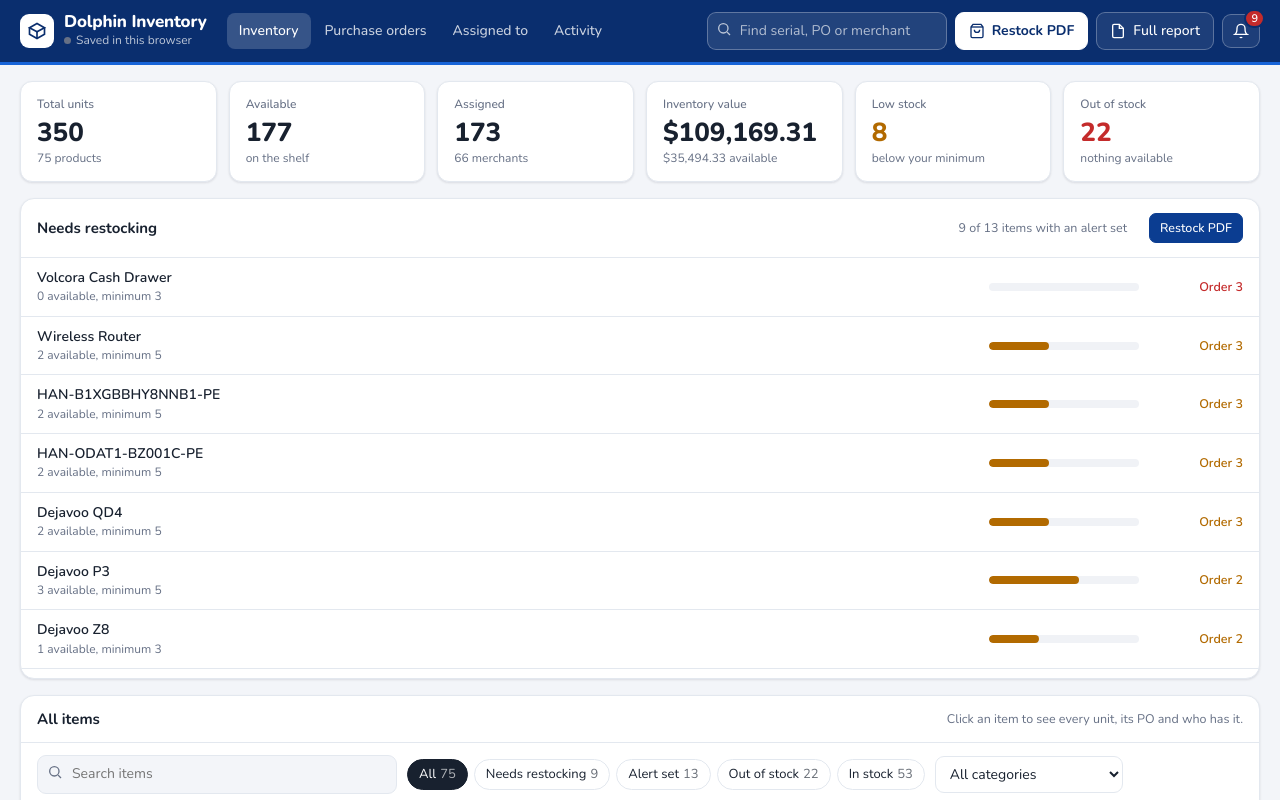
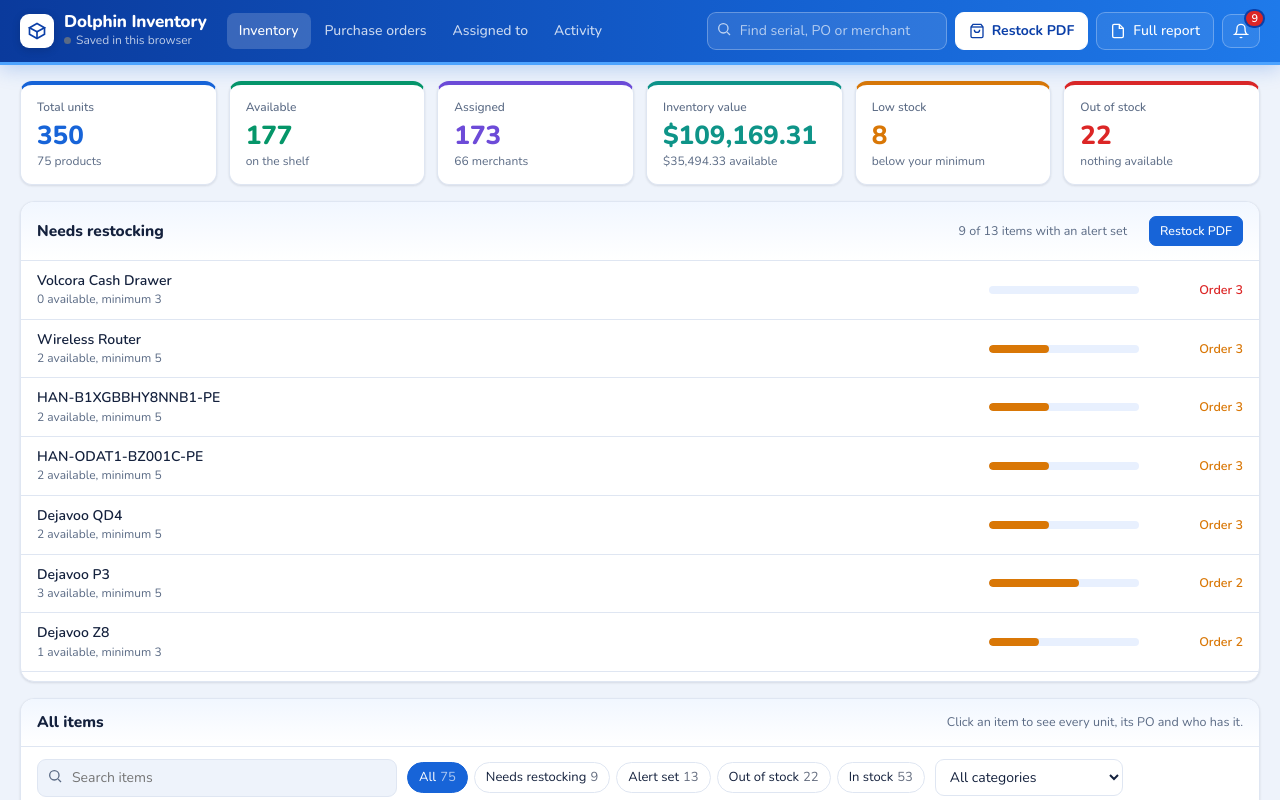
Before and after one commit to JainilPatel19/Dolphin, a plain HTML site: page index.html in a window 1280 px wide. Shown: the top 800 px of the page. Drawn offline with nearby package versions, Linux system fonts and the light colour scheme.

Commit message:
Add files via upload

```diff
--- a/index.html
+++ b/index.html
@@ -10,20 +10,21 @@
 <style>
 :root{
   /* Layout: sticky top bar, summary tiles, attention panel beside category breakdown, then a dense operable item table. */
-  --bg:#f3f5f9; --surface:#ffffff; --ink:#18212f; --muted:#667085; --line:#e3e8ef; --accent:#0b3d91; --accent-soft:#e6edf9;
-  --red:#c42b2b; --red-soft:#fdecec; --amber:#b26a00; --amber-soft:#fff4e0; --green:#18794e; --green-soft:#e6f5ec; --grey-soft:#f0f2f6;
-  --display:"Nunito",system-ui,sans-serif; --body:"Nunito",system-ui,sans-serif; --brand:#0a2e6e; --brand-2:#1764d8; --mono:"IBM Plex Mono",ui-monospace,monospace;
+  --bg:#eef3fb; --surface:#ffffff; --ink:#14213d; --muted:#5b6b85; --line:#dfe6f2; --accent:#1764d8; --accent-soft:#e6f0ff;
+  --red:#dc2626; --red-soft:#fee8e8; --amber:#d97706; --amber-soft:#fff3dc; --green:#059669; --green-soft:#ddf7ec; --grey-soft:#eef2f8;
+  --violet:#6d4bd8; --teal:#0e9488;
+  --display:"Nunito",system-ui,sans-serif; --body:"Nunito",system-ui,sans-serif; --brand:#0b3fa8; --brand-2:#4da3ff; --mono:"IBM Plex Mono",ui-monospace,monospace;
   --shadow:0 1px 2px rgba(16,24,40,.05),0 1px 3px rgba(16,24,40,.06);
   color-scheme:light;
 }
 @media (prefers-color-scheme:dark){:root:not([data-theme="light"]){
   --bg:#0e131c; --surface:#161d29; --ink:#e6ebf3; --muted:#93a0b4; --line:#263042; --accent:#5b93f5; --accent-soft:#1a2a47;
   --red:#f07171; --red-soft:#3a1c1f; --amber:#f0b04a; --amber-soft:#3a2b12; --green:#4cc38a; --green-soft:#12301f; --grey-soft:#1d2533;
-  --shadow:none; color-scheme:dark;}}
+  --violet:#a48bff; --teal:#3cc9b8; --shadow:none; color-scheme:dark;}}
 :root[data-theme="dark"]{
   --bg:#0e131c; --surface:#161d29; --ink:#e6ebf3; --muted:#93a0b4; --line:#263042; --accent:#5b93f5; --accent-soft:#1a2a47;
   --red:#f07171; --red-soft:#3a1c1f; --amber:#f0b04a; --amber-soft:#3a2b12; --green:#4cc38a; --green-soft:#12301f; --grey-soft:#1d2533;
-  --shadow:none; color-scheme:dark;}
+  --violet:#a48bff; --teal:#3cc9b8; --shadow:none; color-scheme:dark;}
 *{box-sizing:border-box}
 html,body{margin:0}
 body{background:var(--bg);color:var(--ink);font:14px/1.45 var(--body)}
@@ -33,7 +34,7 @@ button,input,select{font:inherit;color:inherit}
 .wrap{max-width:1320px;margin:0 auto;padding:0 20px 48px}
 
 /* top bar */
-.top{position:sticky;top:0;z-index:20;background:var(--brand);border-bottom:3px solid var(--brand-2);color:#fff}
+.top{position:sticky;top:0;z-index:20;background:linear-gradient(90deg,#0a3a9c 0%,#1460d0 60%,#1f7aea 100%);border-bottom:3px solid var(--brand-2);color:#fff;box-shadow:0 4px 18px rgba(23,100,216,.25)}
 .top .brand small,.top .brand small *{color:rgba(255,255,255,.72)}
 .top .logo{background:#fff;color:var(--brand)}
 .top .tab{color:rgba(255,255,255,.78)}
@@ -49,7 +50,7 @@ button,input,select{font:inherit;color:inherit}
 .top .bell .badge{border:2px solid var(--brand)}
 .top .wrap{display:flex;align-items:center;gap:14px;padding-top:12px;padding-bottom:12px;flex-wrap:wrap}
 .brand{display:flex;align-items:center;gap:10px;margin-right:auto}
-.logo{width:34px;height:34px;border-radius:9px;background:var(--accent);display:grid;place-items:center;color:#fff}
+.logo{width:34px;height:34px;border-radius:9px;background:var(--accent);box-shadow:0 2px 8px rgba(0,0,0,.15);display:grid;place-items:center;color:#fff}
 .brand h1{font:800 18px/1.1 var(--display);margin:0;letter-spacing:-.01em}
 .brand small{display:block;color:var(--muted);font-size:12px}
 .btn{display:inline-flex;align-items:center;gap:7px;border:1px solid var(--line);background:var(--surface);border-radius:9px;padding:8px 13px;cursor:pointer;font-weight:500;white-space:nowrap}
@@ -74,14 +75,24 @@ button,input,select{font:inherit;color:inherit}
 .tile .k{font-size:12px;color:var(--muted);font-weight:500}
 .tile .v{font:800 26px/1.15 var(--display);margin-top:4px;font-variant-numeric:tabular-nums}
 .tile .s{font-size:12px;color:var(--muted);margin-top:2px}
+.tile{border-top:4px solid var(--tc,var(--accent));position:relative}
 .tile.warn .v{color:var(--amber)} .tile.crit .v{color:var(--red)}
+.tile.warn{--tc:var(--amber)} .tile.crit{--tc:var(--red)}
+.tile.c-blue{--tc:var(--accent)} .tile.c-blue .v{color:var(--accent)}
+.tile.c-green{--tc:var(--green)} .tile.c-green .v{color:var(--green)}
+.tile.c-violet{--tc:var(--violet)} .tile.c-violet .v{color:var(--violet)}
+.tile.c-teal{--tc:var(--teal)} .tile.c-teal .v{color:var(--teal)}
+.tile.c-amber{--tc:var(--amber)} .tile.c-red{--tc:var(--red)}
+.tile.click:hover{transform:translateY(-1px);box-shadow:0 6px 18px rgba(23,100,216,.12)}
+.tile{transition:transform .12s,box-shadow .12s}
 .tile .meter{height:6px;border-radius:3px;background:var(--grey-soft);margin-top:8px;overflow:hidden;display:flex}
 .tile .meter i{display:block;height:100%}
 
 /* two panel row */
 .row2{display:grid;grid-template-columns:1.35fr 1fr;gap:16px;margin-top:16px}
 .panel{background:var(--surface);border:1px solid var(--line);border-radius:14px;box-shadow:var(--shadow);overflow:hidden}
-.panel h2{font:700 15px/1.2 var(--display);margin:0}
+.panel h2{font:800 15.5px/1.2 var(--display);margin:0;color:var(--ink)}
+.panel>.ph{background:linear-gradient(180deg,color-mix(in srgb,var(--accent-soft) 55%,var(--surface)),var(--surface))}
 .ph{display:flex;align-items:center;gap:10px;padding:14px 16px;border-bottom:1px solid var(--line)}
 .ph .sub{color:var(--muted);font-size:12.5px;margin-left:auto}
 .alist{max-height:420px;overflow:auto}
@@ -89,7 +100,7 @@ button,input,select{font:inherit;color:inherit}
 .aitem:last-child{border-bottom:0}
 .aitem .nm{font-weight:600}
 .aitem .cat{font-size:12px;color:var(--muted)}
-.bar{height:8px;border-radius:4px;background:var(--grey-soft);overflow:hidden}
+.bar{height:8px;border-radius:4px;background:color-mix(in srgb,var(--accent-soft) 80%,var(--grey-soft));overflow:hidden}
 .bar i{display:block;height:100%;border-radius:4px}
 .aitem .lbl{font-size:12px;color:var(--muted);margin-top:4px}
 .need{font-size:12.5px;text-align:right;font-weight:600}
@@ -110,7 +121,7 @@ button,input,select{font:inherit;color:inherit}
 .search svg{position:absolute;left:10px;top:9px;width:16px;height:16px;color:var(--muted)}
 .chips{display:flex;gap:6px;flex-wrap:wrap}
 .chip{border:1px solid var(--line);background:var(--surface);border-radius:20px;padding:5px 11px;font-size:13px;cursor:pointer}
-.chip[aria-pressed="true"]{background:var(--ink);border-color:var(--ink);color:var(--surface)}
+.chip[aria-pressed="true"]{background:var(--accent);border-color:var(--accent);color:#fff}
 .chip .c{opacity:.65;margin-left:4px}
 select.sel{border:1px solid var(--line);border-radius:9px;padding:7px 10px;background:var(--surface)}
 .bulk{display:none;align-items:center;gap:10px;padding:10px 16px;background:var(--accent-soft);border-bottom:1px solid var(--line);flex-wrap:wrap}
@@ -118,7 +129,7 @@ select.sel{border:1px solid var(--line);border-radius:9px;padding:7px 10px;backg
 .bulk input{width:70px;padding:6px 8px;border:1px solid var(--line);border-radius:8px;background:var(--surface)}
 .tblwrap{overflow-x:auto}
 table{width:100%;border-collapse:collapse;min-width:900px}
-th{font-size:12px;font-weight:600;color:var(--muted);text-align:left;padding:10px 12px;border-bottom:1px solid var(--line);background:var(--surface);position:sticky;top:0;white-space:nowrap;user-select:none}
+th{font-size:12px;font-weight:700;color:color-mix(in srgb,var(--accent) 70%,var(--ink));text-align:left;padding:10px 12px;border-bottom:1px solid var(--line);background:color-mix(in srgb,var(--accent-soft) 70%,var(--surface));position:sticky;top:0;white-space:nowrap;user-select:none}
 th.sort{cursor:pointer}th.sort:hover{color:var(--ink)}
 th .ar{opacity:.5;margin-left:3px}
 td{padding:9px 12px;border-bottom:1px solid var(--line);vertical-align:middle}
@@ -216,7 +227,7 @@ a.po{font-family:var(--mono);font-size:12.5px;font-weight:500}
 .mi:placeholder-shown{border-style:dashed}
 .seg{display:flex;gap:4px;margin-left:auto;flex-wrap:wrap}
 .seg button{border:1px solid var(--line);background:var(--surface);border-radius:8px;padding:5px 10px;cursor:pointer;font-size:13px}
-.seg button[aria-pressed="true"]{background:var(--ink);color:var(--surface);border-color:var(--ink)}
+.seg button[aria-pressed="true"]{background:var(--accent);color:#fff;border-color:var(--accent)}
 .flow{display:flex;align-items:center;gap:10px;margin:0 0 16px;flex-wrap:wrap}
 .flow .step{display:flex;align-items:center;gap:10px;background:var(--surface);border:1px solid var(--line);border-radius:12px;padding:10px 14px}
 .flow .step b{width:26px;height:26px;border-radius:50%;background:var(--accent);color:#fff;display:grid;place-items:center;font-size:13px}
@@ -400,8 +411,8 @@ var INV = (function () {
     var s = summarize(items, mins), groups = byCategory(items);
     var doc = new jsPDF({ unit: "pt", format: "letter" });
     var W = doc.internal.pageSize.getWidth(), H = doc.internal.pageSize.getHeight(), M = 40;
-    var NAVY = [10, 46, 110], BLUE = [23, 100, 216], INK = [28, 35, 48], MUTED = [104, 115, 133], LINE = [225, 230, 238],
-        RED = [190, 38, 38], AMBER = [181, 108, 0], GREEN = [24, 122, 72], TINT = [244, 247, 252];
+    var NAVY = [11, 63, 168], BLUE = [77, 163, 255], INK = [28, 35, 48], MUTED = [104, 115, 133], LINE = [225, 230, 238],
+        RED = [220, 38, 38], AMBER = [217, 119, 6], GREEN = [5, 150, 105], TINT = [244, 247, 252];
     var dateStr = when.toLocaleDateString("en-US", { month: "long", day: "numeric", year: "numeric" }) + "  " +
       when.toLocaleTimeString("en-US", { hour: "numeric", minute: "2-digit" });
 
@@ -504,7 +515,7 @@ var INV = (function () {
     y = sectionTitle("Full inventory", s.products + " products  |  " + s.units + " units", y);
     var body = [];
     groups.forEach(function (g) {
-      body.push([{ content: g.name + "   (" + g.items.length + " products, " + money(g.value) + ")", colSpan: 8, styles: { fillColor: [222, 232, 248], textColor: NAVY, fontStyle: "bold", fontSize: 8.5 } }]);
+      body.push([{ content: g.name + "   (" + g.items.length + " products, " + money(g.value) + ")", colSpan: 8, styles: { fillColor: [224, 236, 255], textColor: NAVY, fontStyle: "bold", fontSize: 8.5 } }]);
       g.items.forEach(function (it) {
         var m = mins[it.name], st = status(it, m);
         body.push([it.name, it.total, it.available, it.assigned, m != null ? m : "-", st.label, money(it.cost), money(it.total * it.cost)]);
@@ -551,8 +562,8 @@ var INV = (function () {
     var s = summarize(items, mins);
     var doc = new jsPDF({ unit: "pt", format: "letter" });
     var W = doc.internal.pageSize.getWidth(), H = doc.internal.pageSize.getHeight(), M = 40;
-    var NAVY = [10, 46, 110], BLUE = [23, 100, 216], INK = [28, 35, 48], MUTED = [104, 115, 133], LINE = [225, 230, 238],
-        RED = [190, 38, 38], AMBER = [181, 108, 0], GREEN = [24, 122, 72], TINT = [244, 247, 252];
+    var NAVY = [11, 63, 168], BLUE = [77, 163, 255], INK = [28, 35, 48], MUTED = [104, 115, 133], LINE = [225, 230, 238],
+        RED = [220, 38, 38], AMBER = [217, 119, 6], GREEN = [5, 150, 105], TINT = [244, 247, 252];
     function fill(c) { doc.setFillColor(c[0], c[1], c[2]); } function ink(c) { doc.setTextColor(c[0], c[1], c[2]); } function draw(c) { doc.setDrawColor(c[0], c[1], c[2]); }
     var dateStr = when.toLocaleDateString("en-US", { month: "long", day: "numeric", year: "numeric" });
     var timeStr = when.toLocaleTimeString("en-US", { hour: "numeric", minute: "2-digit" });
@@ -612,7 +623,7 @@ var INV = (function () {
       CAT_ORDER.filter(function (c) { return groups[c]; }).forEach(function (c) {
         var g = groups[c].sort(function (a, b) { return (a.status.key === "out" ? 0 : 1) - (b.status.key === "out" ? 0 : 1) || a.item.name.localeCompare(b.item.name); });
         var gc = g.reduce(function (t, a) { return t + a.need * a.item.cost; }, 0), gu = g.reduce(function (t, a) { return t + a.need; }, 0);
-        body.push([{ content: c.toUpperCase() + "   ·   " + g.length + " item" + (g.length > 1 ? "s" : "") + ", " + gu + " units, " + money(gc), colSpan: 9, styles: { fillColor: [226, 235, 250], textColor: NAVY, fontStyle: "bold", fontSize: 8, halign: "left" } }]);
+        body.push([{ content: c.toUpperCase() + "   ·   " + g.length + " item" + (g.length > 1 ? "s" : "") + ", " + gu + " units, " + money(gc), colSpan: 9, styles: { fillColor: [224, 236, 255], textColor: NAVY, fontStyle: "bold", fontSize: 8, halign: "left" } }]);
         g.forEach(function (a) {
           var r = ["", "", a.item.name, a.status.key === "out" ? "Out" : "Low", String(a.item.available), String(a.min), String(a.need), money(a.item.cost), money(a.need * a.item.cost)];
           r._st = a.status.key; body.push(r);
@@ -630,7 +641,7 @@ var INV = (function () {
           if (d.section === "head" && d.column.index >= 4) d.cell.styles.halign = "right";
           if (d.section === "head" && d.column.index <= 1) d.cell.styles.halign = "center";
           if (d.section === "body" && d.column.index === 3 && d.row.raw._st) { d.cell.styles.textColor = d.row.raw._st === "out" ? RED : AMBER; d.cell.styles.fontStyle = "bold"; }
-          if (d.section === "body" && d.column.index === 6 && d.row.raw._st) d.cell.styles.textColor = BLUE;
+          if (d.section === "body" && d.column.index === 6 && d.row.raw._st) d.cell.styles.textColor = NAVY;
         },
         didDrawCell: function (d) {
           if (d.section === "body" && d.column.index <= 1 && d.row.raw._st) {
@@ -850,12 +861,12 @@ function vInventory(s) {
   }).join("") : '<div class="empty">Nothing below minimum.</div>';
   return '' +
     '<div class="tiles">' +
-      tile("Total units", s.units, s.products + " products") +
-      tile("Available", s.available, "on the shelf", "", "instock") +
-      tile("Assigned", s.assigned, merchants().length + " merchants", "", "") +
-      tile("Inventory value", M(s.value), M(s.availValue) + " available") +
-      tile("Low stock", s.low, "below your minimum", s.low ? "warn" : "", "attn") +
-      tile("Out of stock", s.out, "nothing available", s.out ? "crit" : "", "zero") +
+      tile("Total units", s.units, s.products + " products", "c-blue") +
+      tile("Available", s.available, "on the shelf", "c-green", "instock") +
+      tile("Assigned", s.assigned, merchants().length + " merchants", "c-violet", "") +
+      tile("Inventory value", M(s.value), M(s.availValue) + " available", "c-teal") +
+      tile("Low stock", s.low, "below your minimum", s.low ? "warn" : "c-amber", "attn") +
+      tile("Out of stock", s.out, "nothing available", s.out ? "crit" : "c-red", "zero") +
     '</div>' +
     '<section class="panel" style="margin-top:16px"><div class="ph"><h2>Needs restocking</h2><span class="sub">' + s.alerts.length + ' of ' + s.watched + ' items with an alert set</span>' +
         (s.alerts.length ? '<button class="btn sm primary" type="button" data-act="restock-pdf" style="margin-left:12px">Restock PDF</button>' : "") + '</div><div class="alist">' + att + '</div></section>' +
```
